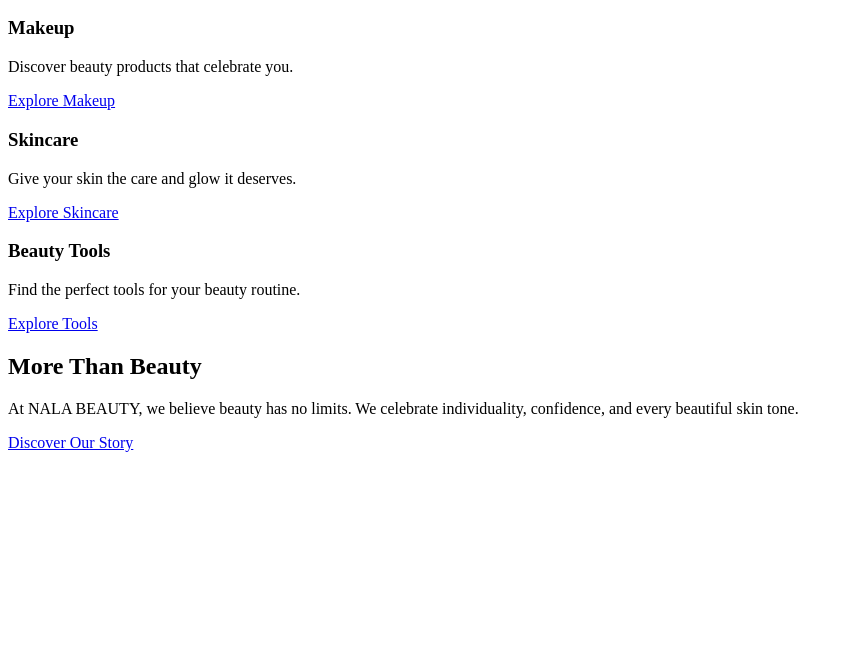
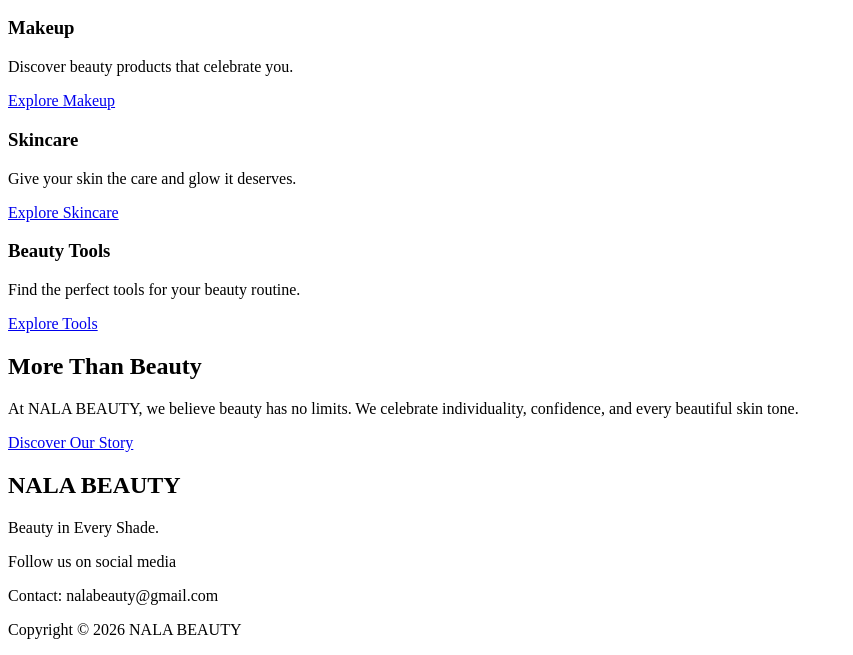
Before and after one commit to makpelaberhanu/NALA-BEAUTY, a plain HTML site: page index.html in a window 1280 px wide. Shown: the part 997-1652 px from the top of the page, without its empty margins (0-853 px from the left). Before the commit the page ends 1457 px from the top, so only its background shows below. Drawn offline with Linux system fonts and the light colour scheme.

Commit message:
Add homepage footer

```diff
--- a/index.html
+++ b/index.html
@@ -65,3 +65,15 @@
 
     <a href="about.html">Discover Our Story</a>
 </section>
+
+<footer>
+    <h2>NALA BEAUTY</h2>
+
+    <p>Beauty in Every Shade.</p>
+
+    <p>Follow us on social media</p>
+
+    <p>Contact: nalabeauty@gmail.com</p>
+
+    <p>Copyright &copy; 2026 NALA BEAUTY</p>
+</footer>
```
